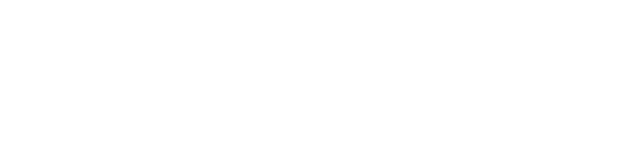
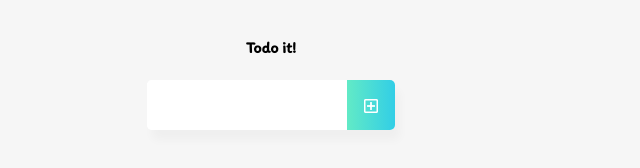
Before and after one commit to gksdydl2/todolist, a plain HTML site: page index.html in a window 1280 px wide. Shown: the whole page, without its empty margins (369-1009 px from the left). Drawn offline with nearby package versions, Linux system fonts and the light colour scheme; the site is published under a folder, as on GitHub Pages, so addresses that start at the root find nothing.

Commit message:
Add files via upload

```diff
--- a/index.html
+++ b/index.html
@@ -1 +1 @@
-<!doctype html><html lang=""><head><meta charset="utf-8"><meta http-equiv="X-UA-Compatible" content="IE=edge"><meta name="viewport" content="width=device-width,initial-scale=1"><link rel="stylesheet" href="https://pro.fontawesome.com/releases/v5.10.0/css/all.css" integrity="sha384-AYmEC3Yw5cVb3ZcuHtOA93w35dYTsvhLPVnYs9eStHfGJvOvKxVfELGroGkvsg+p" crossorigin="anonymous"/><link rel="stylesheet" href="https://cdnjs.cloudflare.com/ajax/libs/meyer-reset/2.0/reset.min.css"><link rel="stylesheet" href="https://cdnjs.cloudflare.com/ajax/libs/meyer-reset/2.0/reset.css"><link rel="stylesheet" href="http://code.ionicframework.com/ionicons/2.0.1/css/ionicons.min.css"/><link rel="icon" href="favicon.ico"><title>todolist</title><script defer="defer" src="/js/chunk-vendors.191499b1.js"></script><script defer="defer" src="/js/app.8966d10d.js"></script><link href="/css/app.d0abcf4f.css" rel="stylesheet"></head><body><noscript><strong>We're sorry but todolist doesn't work properly without JavaScript enabled. Please enable it to continue.</strong></noscript><div id="app"></div></body></html>
+<!doctype html><html lang=""><head><meta charset="utf-8"><meta http-equiv="X-UA-Compatible" content="IE=edge"><meta name="viewport" content="width=device-width,initial-scale=1"><link rel="stylesheet" href="https://pro.fontawesome.com/releases/v5.10.0/css/all.css" integrity="sha384-AYmEC3Yw5cVb3ZcuHtOA93w35dYTsvhLPVnYs9eStHfGJvOvKxVfELGroGkvsg+p" crossorigin="anonymous"/><link rel="stylesheet" href="https://cdnjs.cloudflare.com/ajax/libs/meyer-reset/2.0/reset.min.css"><link rel="stylesheet" href="https://cdnjs.cloudflare.com/ajax/libs/meyer-reset/2.0/reset.css"><link rel="stylesheet" href="http://code.ionicframework.com/ionicons/2.0.1/css/ionicons.min.css"/><link rel="icon" href="favicon.ico"><title>todolist</title><script defer="defer" src="js/chunk-vendors.191499b1.js"></script><script defer="defer" src="js/app.8966d10d.js"></script><link href="css/app.d0abcf4f.css" rel="stylesheet"></head><body><noscript><strong>We're sorry but todolist doesn't work properly without JavaScript enabled. Please enable it to continue.</strong></noscript><div id="app"></div></body></html>
```
